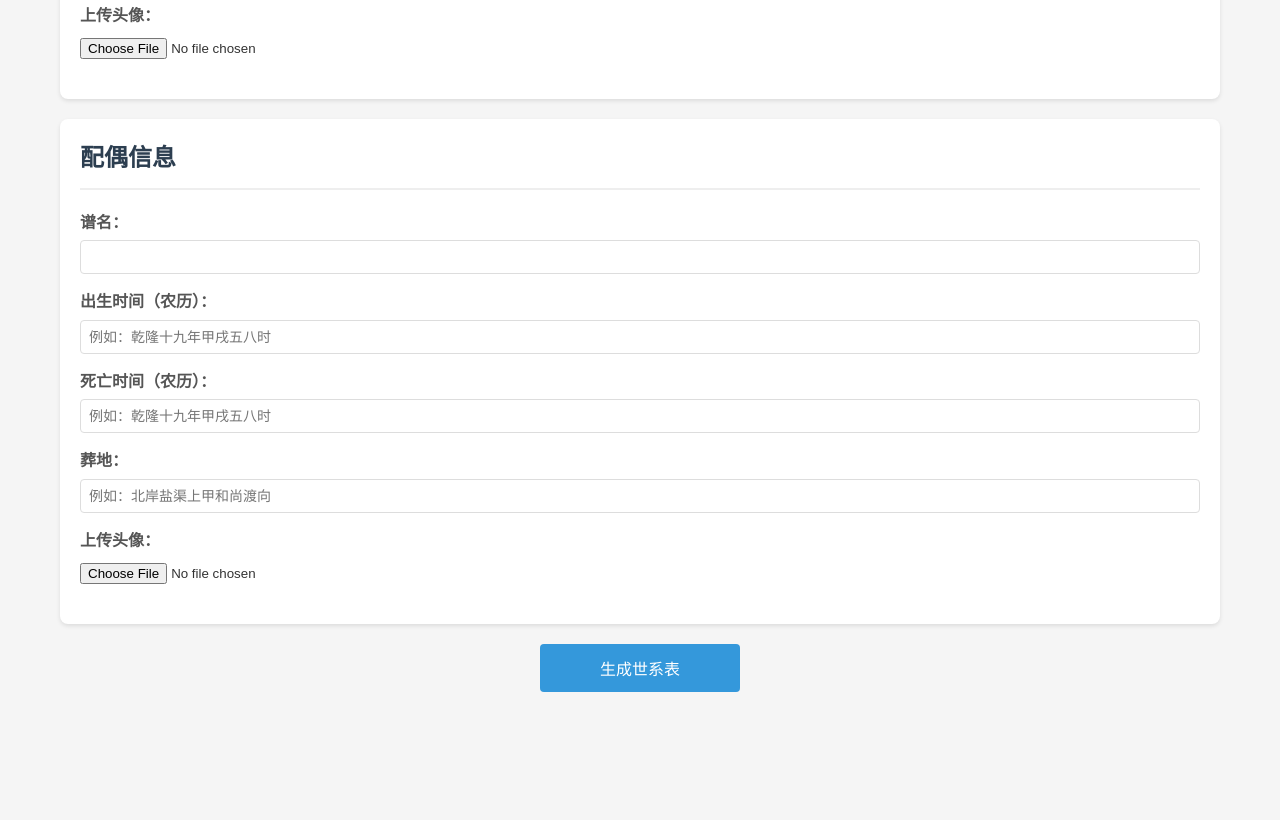
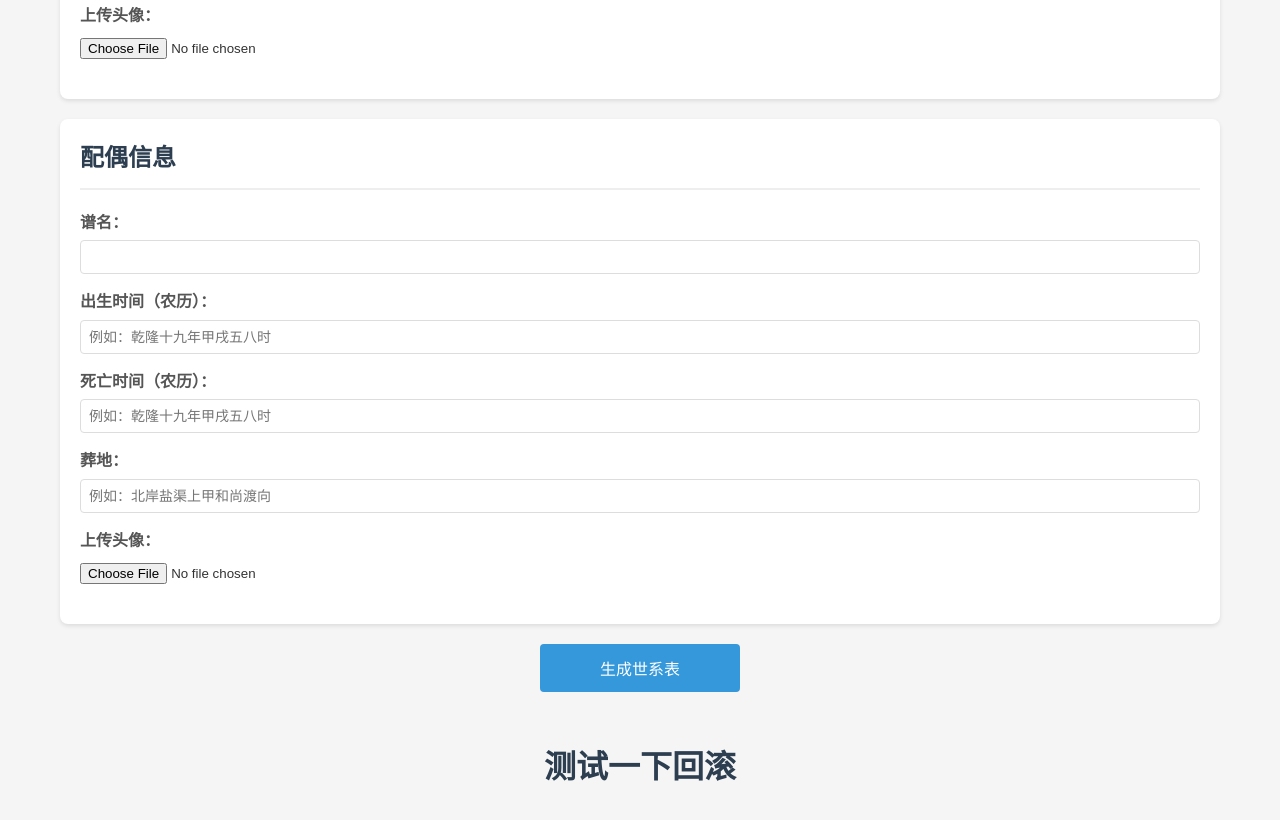
Before and after one commit to 727751410/originsAi, a plain HTML site: page index.html in a window 1280 px wide. Shown: the part 979-1799 px from the top of the page. Before the commit the page ends 1721 px from the top, so only its background shows below. Drawn offline with Linux system fonts and the light colour scheme.

Commit message:
测试回滚

```diff
--- a/index.html
+++ b/index.html
@@ -87,5 +87,7 @@
         </div>
     </div>
     <script src="script.js"></script>
+    <h1>测试一下回滚</h1>
+
 </body>
 </html>
```
